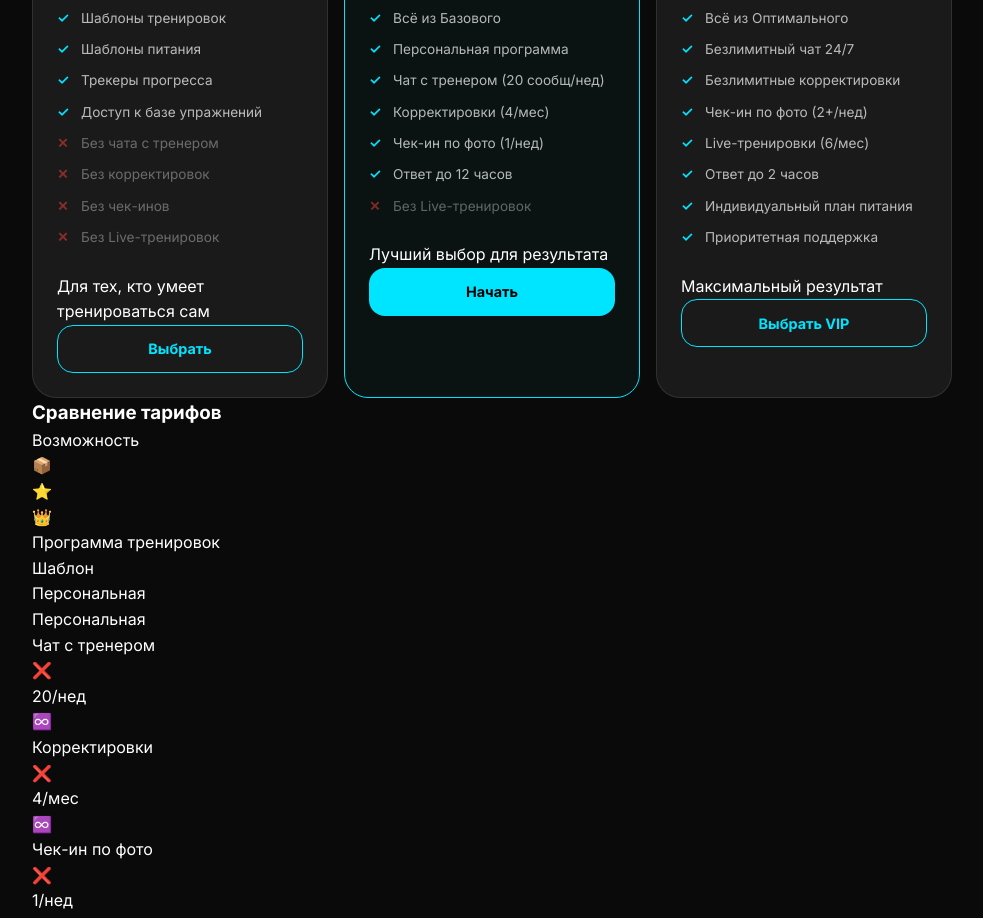
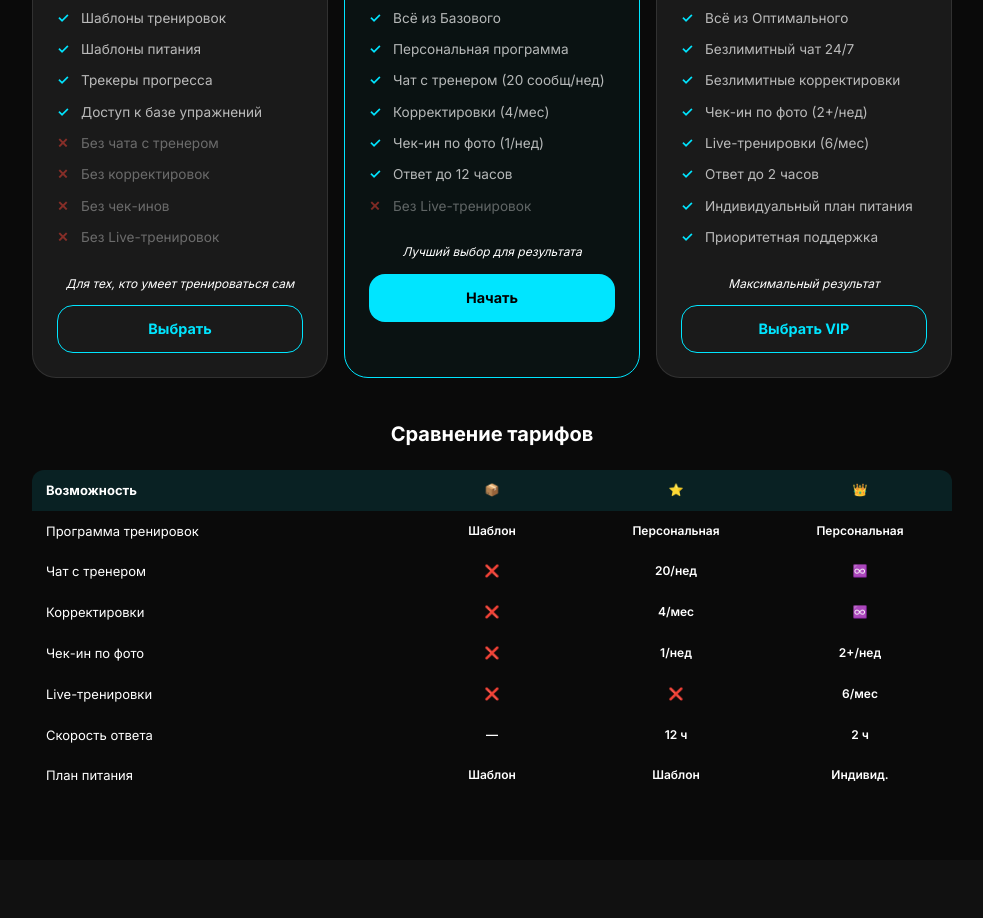
Before and after one commit to vitaman9646/phoenix-fitness-mini, a website: page public/index.html in a window 1280 px wide. Shown: the part 7520-8438 px from the top of the page, without its empty margins (148-1131 px from the left). Drawn offline with Linux system fonts and the light colour scheme.

Commit message:
Update style.css

```diff
--- a/public/css/style.css
+++ b/public/css/style.css
@@ -586,3 +586,71 @@
 .anketa-tariff-name{font-size:15px;font-weight:700;margin-bottom:2px}
 .anketa-tariff-price{font-size:18px;font-weight:800;color:var(--accent)}
 .anketa-tariff-desc{font-size:12px;color:var(--text-muted);margin-top:2px}
+
+/* ========== PRICING COMPARE ========== */
+.pricing-compare {
+  margin-top: 40px;
+}
+
+.pricing-compare-title {
+  text-align: center;
+  font-size: 20px;
+  font-weight: 700;
+  margin-bottom: 20px;
+}
+
+.pricing-compare-table {
+  border-radius: 12px;
+  overflow: hidden;
+  border: 1px solid var(--glass-border);
+}
+
+.compare-row {
+  display: grid;
+  grid-template-columns: 2fr 1fr 1fr 1fr;
+  border-bottom: 1px solid var(--glass-border);
+}
+
+.compare-row:last-child {
+  border-bottom: none;
+}
+
+.compare-row.compare-header {
+  background: rgba(0, 229, 255, 0.1);
+  font-weight: 700;
+}
+
+.compare-feature {
+  padding: 10px 14px;
+  font-size: 13px;
+}
+
+.compare-val {
+  padding: 10px 8px;
+  text-align: center;
+  font-size: 12px;
+  font-weight: 600;
+  border-left: 1px solid var(--glass-border);
+}
+
+.pricing-detail {
+  text-align: center;
+  font-size: 12px;
+  color: var(--text-muted);
+  margin: 12px 0;
+  font-style: italic;
+}
+
+@media (max-width: 480px) {
+  .compare-row {
+    grid-template-columns: 1.5fr 1fr 1fr 1fr;
+  }
+  .compare-feature {
+    font-size: 11px;
+    padding: 8px 10px;
+  }
+  .compare-val {
+    font-size: 10px;
+    padding: 8px 4px;
+  }
+}
```
